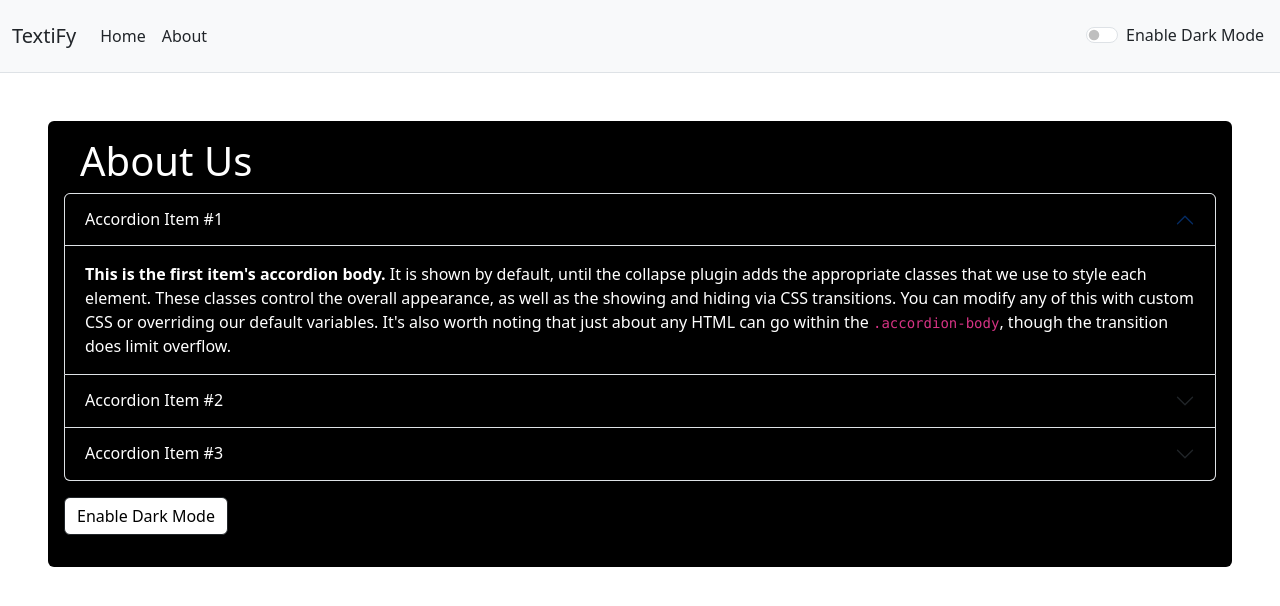
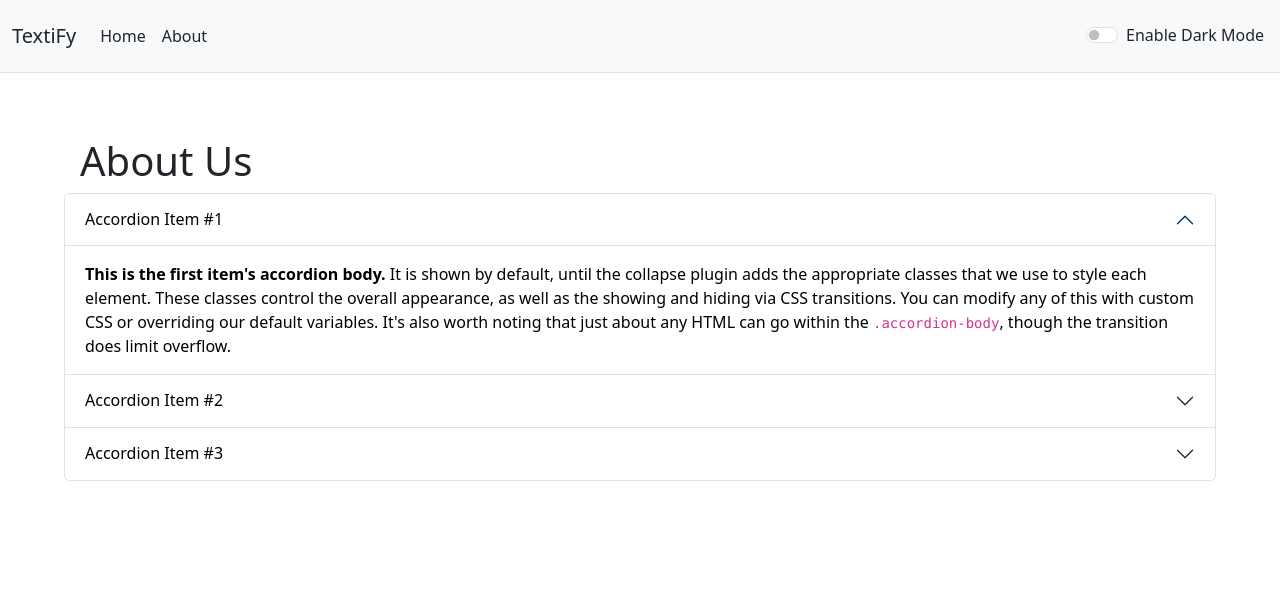
Before and after one commit to yadavmangesh07/Text-Utility-Web-App, a React (Vite) app: page /about in a window 1280 px wide. Shown: the top 606 px of the page. Built offline with nearby package versions, Linux system fonts and the light colour scheme.

Commit message:
Night Mode Enabled for About Section

```diff
--- a/src/App.jsx
+++ b/src/App.jsx
@@ -31,14 +31,15 @@ function App() {
       setText('dark');
       setBtnText('Dark');
       document.body.style.backgroundColor = "white";
-      document.body.style.color = "#212529";
+      document.body.style.color = "#23272F";
       showAlert('Light Mode Enabled', 'success');
     } else {
       setMode('dark');
       setText('light');
       setBtnText('Light');
-      document.body.style.backgroundColor = "#212529";
+      document.body.style.backgroundColor = "#23272F";
       document.body.style.color = "white";
+
       showAlert('Dark Mode Enabled', 'success');
     }
   };
@@ -52,8 +53,8 @@ function App() {
       <Alert alert={alert} />
       <main>
       <Routes>
-      <Route path="/" element={<TextForm heading="Enter The Text To Be Analyzed" showAlert={showAlert}/>} />
-      <Route path="/about" element={<About />} />
+      <Route path="/" element={<TextForm heading="Enter The Text To Be Analyzed" showAlert={showAlert} mode1={mode}/>} />
+      <Route path="/about" element={<About mode1={mode}/>} />
       </Routes>
       </main>
 
--- a/src/components/About.jsx
+++ b/src/components/About.jsx
@@ -1,95 +1,54 @@
 import React, { useState } from 'react';
 
-export default function About() {
-    const [myStyle, setMyStyle] = useState({
-        color: 'white',
-        backgroundColor: 'black'
-    });
+export default function About(props) {
 
-    const [btnText, setBtnText] = useState('Enable Dark Mode'); // Define btnText state here
 
-    const [btnStyle, setBtnStyle] = useState({
-        color: 'black',
-        backgroundColor: 'white'
-    });
-
-    const toggleLight = () => {
-        if (myStyle.color === 'white') {
-            setMyStyle({
-                color: 'black',
-                backgroundColor: 'white'
-            });
-            setBtnText('Enable Dark Mode');
-            setBtnStyle({
-                color: 'black',
-                backgroundColor: 'white',
-            });
-        } else {
-            setMyStyle({
-                color: 'white',
-                backgroundColor: 'black'
-            });
-            setBtnText('Enable Light Mode');
-            setBtnStyle({
-                color: 'white',
-                backgroundColor: 'black',
-            });
-        }
-    }
 
 
     return (
-
         <>
-            <div className="accordian p-3 mx-5 my-5 rounded" style={myStyle}>
+            <div className="accordion p-3 mx-5 my-5 rounded" >
                 <h1 className="mx-3">About Us</h1>
-                <div className="accordion" id="accordionExample" style={myStyle}>
+                <div className="accordion" id="accordionExample" >
                     <div className="accordion-item">
                         <h2 className="accordion-header">
-                            <button className="accordion-button" type="button" style={myStyle} data-bs-toggle="collapse" data-bs-target="#collapseOne" aria-expanded="true" aria-controls="collapseOne">
+                            <button className="accordion-button" type="button" style={{backgroundColor:props.mode1=='dark'?'#23272F':'white',color:props.mode1=='dark'?'white':'black'}} data-bs-toggle="collapse" data-bs-target="#collapseOne" aria-expanded="true" aria-controls="collapseOne">
                                 Accordion Item #1
                             </button>
                         </h2>
                         <div id="collapseOne" className="accordion-collapse collapse show" data-bs-parent="#accordionExample">
-                            <div className="accordion-body" style={myStyle}>
+                            <div className="accordion-body" style={{backgroundColor:props.mode1=='dark'?'#23272F':'white',color:props.mode1=='dark'?'white':'black'}}>
                                 <strong>This is the first item's accordion body.</strong> It is shown by default, until the collapse plugin adds the appropriate classes that we use to style each element. These classes control the overall appearance, as well as the showing and hiding via CSS transitions. You can modify any of this with custom CSS or overriding our default variables. It's also worth noting that just about any HTML can go within the <code>.accordion-body</code>, though the transition does limit overflow.
                             </div>
                         </div>
                     </div>
                     <div className="accordion-item">
                         <h2 className="accordion-header">
-                            <button className="accordion-button collapsed" type="button" style={myStyle} data-bs-toggle="collapse" data-bs-target="#collapseTwo" aria-expanded="false" aria-controls="collapseTwo">
+                            <button className="accordion-button collapsed" style={{backgroundColor:props.mode1=='dark'?'#23272F':'white',color:props.mode1=='dark'?'white':'black'}} type="button" data-bs-toggle="collapse" data-bs-target="#collapseTwo" aria-expanded="false" aria-controls="collapseTwo">
                                 Accordion Item #2
                             </button>
                         </h2>
                         <div id="collapseTwo" className="accordion-collapse collapse" data-bs-parent="#accordionExample">
-                            <div className="accordion-body" style={myStyle}>
+                            <div className="accordion-body" style={{backgroundColor:props.mode1=='dark'?'#23272F':'white',color:props.mode1=='dark'?'white':'black'}} >
                                 <strong>This is the second item's accordion body.</strong> It is hidden by default, until the collapse plugin adds the appropriate classes that we use to style each element. These classes control the overall appearance, as well as the showing and hiding via CSS transitions. You can modify any of this with custom CSS or overriding our default variables. It's also worth noting that just about any HTML can go within the <code>.accordion-body</code>, though the transition does limit overflow.
                             </div>
                         </div>
                     </div>
                     <div className="accordion-item">
                         <h2 className="accordion-header">
-                            <button className="accordion-button collapsed" type="button" style={myStyle} data-bs-toggle="collapse" data-bs-target="#collapseThree" aria-expanded="false" aria-controls="collapseThree">
+                            <button className="accordion-button collapsed" type="button" style={{backgroundColor:props.mode1=='dark'?'#23272F':'white',color:props.mode1=='dark'?'white':'black'}} data-bs-toggle="collapse" data-bs-target="#collapseThree" aria-expanded="false" aria-controls="collapseThree">
                                 Accordion Item #3
                             </button>
                         </h2>
                         <div id="collapseThree" className="accordion-collapse collapse" data-bs-parent="#accordionExample">
-                            <div className="accordion-body" style={myStyle}>
+                            <div className="accordion-body" style={{backgroundColor:props.mode1=='dark'?'#23272F':'white',color:props.mode1=='dark'?'white':'black'}}>
                                 <strong>This is the third item's accordion body.</strong> It is hidden by default, until the collapse plugin adds the appropriate classes that we use to style each element. These classes control the overall appearance, as well as the showing and hiding via CSS transitions. You can modify any of this with custom CSS or overriding our default variables. It's also worth noting that just about any HTML can go within the <code>.accordion-body</code>, though the transition does limit overflow.
                             </div>
                         </div>
                     </div>
+                </div>
             </div>
 
-            <div>
-            <button  type="button" onClick={toggleLight}className="btn btn-dark my-3" style={btnStyle}>{btnText}</button>
-
-            </div>
-                </div>
-
         </>
-
-
-    )
+    );
 }
--- a/src/components/TextForm.jsx
+++ b/src/components/TextForm.jsx
@@ -172,7 +172,7 @@ export default function TextForm(props) {
             <h1 className='my-3'>{props.heading}</h1>
 
             <div className="mb-3" my-3="true">
-              <textarea style={{ backgroundColor: props.mode1 === 'light' ? '#D1E7DE' : 'white' }}
+              <textarea style={{ backgroundColor: props.mode1 === 'dark' ? '#D1E6DD' : 'white' }}
                 className="form-control color-black"
                 value={text}
                 placeholder="Enter Your Text Here.."
```
